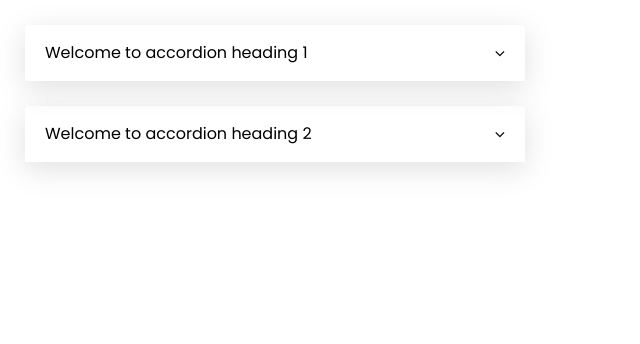
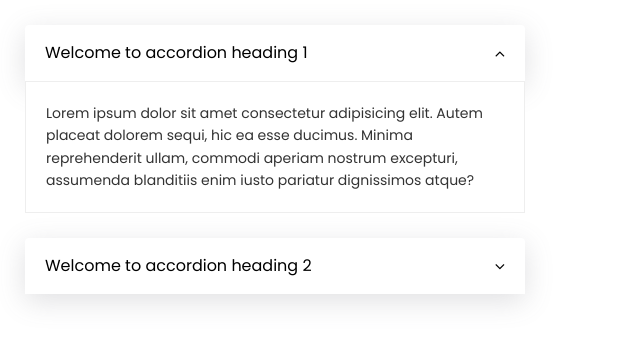
Before and after one commit to tranminhtien2911/ProjectX, a plain HTML site: page exercise/accordion/index.html in a window 1280 px wide. Both pictures are taken after a click on the element "Welcome to accordion heading 1". Shown: the whole page, without its empty margins (0-640 px from the left). Drawn offline with Linux system fonts and the light colour scheme.

Commit message:
DOM - Accordion

```diff
--- a/exercise/accordion/app.js
+++ b/exercise/accordion/app.js
@@ -0,0 +1,16 @@
+const accordionHeaders = document.querySelectorAll(".accordion-header");
+const accordionContent = document.querySelectorAll(".accordion-content");
+[...accordionHeaders].forEach(item => item.addEventListener("click", handleAccordionClick));
+const activeStr = "is-active"
+function handleAccordionClick(event) {
+    const content = event.target.nextElementSibling;
+    content.style.height = `${content.scrollHeight}px`;
+    content.classList.toggle(activeStr);
+    if(!content.classList.contains("is-active")){
+        content.style.height = "0px";
+    }
+
+    const icon = event.target.querySelector(".icon");
+    icon.classList.toggle("fa-angle-down");
+    icon.classList.toggle("fa-angle-up");
+}
--- a/exercise/accordion/index.html
+++ b/exercise/accordion/index.html
@@ -46,6 +46,6 @@
         </div>
       </div>
     </div>
-    <script src="./starter.js"></script>
+    <script src="./app.js"></script>
   </body>
 </html>
```
